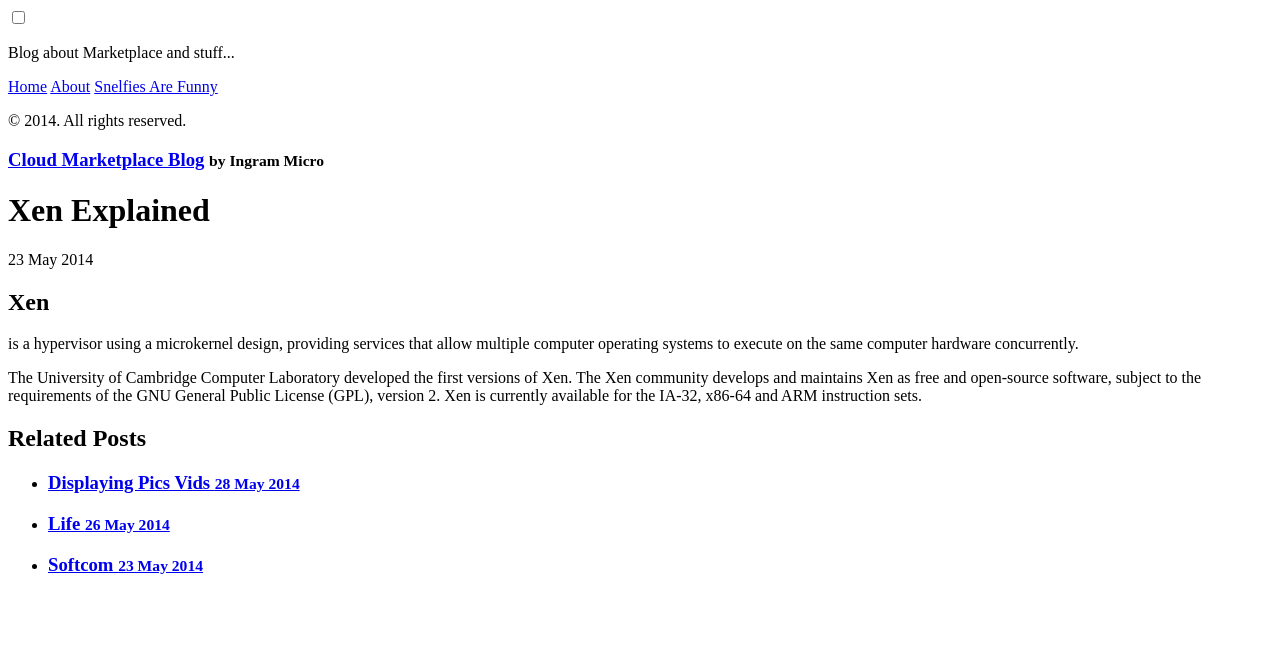
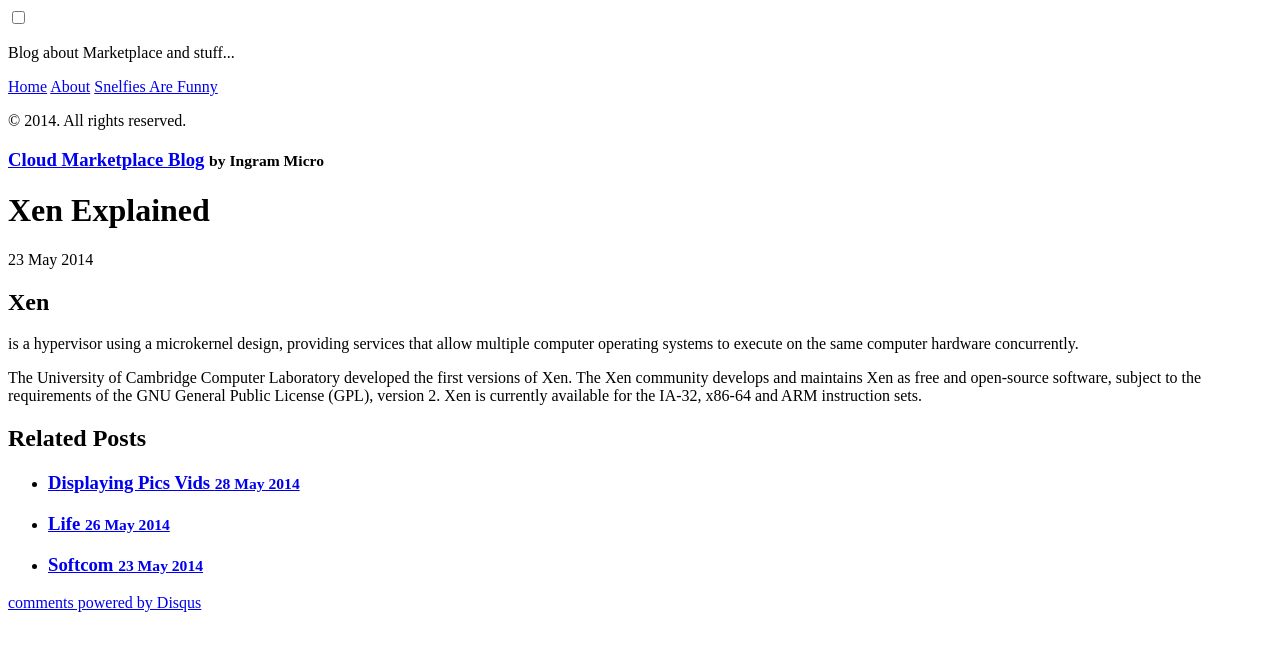
Before and after one commit to B-DAP/B-DAP.github.io, a Jekyll site: the page built from _posts/2014-05-23-xen-explained.md, in a window 1280 px wide. Shown: the top 651 px of the page. Built offline with Jekyll 4.4.1, drawn with Linux system fonts in a browser that asks for light colours; Markdown is read by kramdown in place of the engine named in the settings; comment, search, counter and statistics services are not loaded; some of the changed lines change nothing that is shown.

Commit message:
YEs yes i know

```diff
--- a/_layouts/post.html
+++ b/_layouts/post.html
@@ -23,7 +23,7 @@ layout: default
     {% endfor %}
   </ul>
 </div>
-{% if node.comments %}
+
        <div id="disqus_thread"></div>
     <script type="text/javascript">
         /* * * CONFIGURATION VARIABLES: EDIT BEFORE PASTING INTO YOUR WEBPAGE * * */
@@ -38,5 +38,3 @@ layout: default
     </script>
     <noscript>Please enable JavaScript to view the <a href="http://disqus.com/?ref_noscript">comments powered by Disqus.</a></noscript>
     <a href="http://disqus.com" class="dsq-brlink">comments powered by <span class="logo-disqus">Disqus</span></a>
-
-{% endif %}
```
